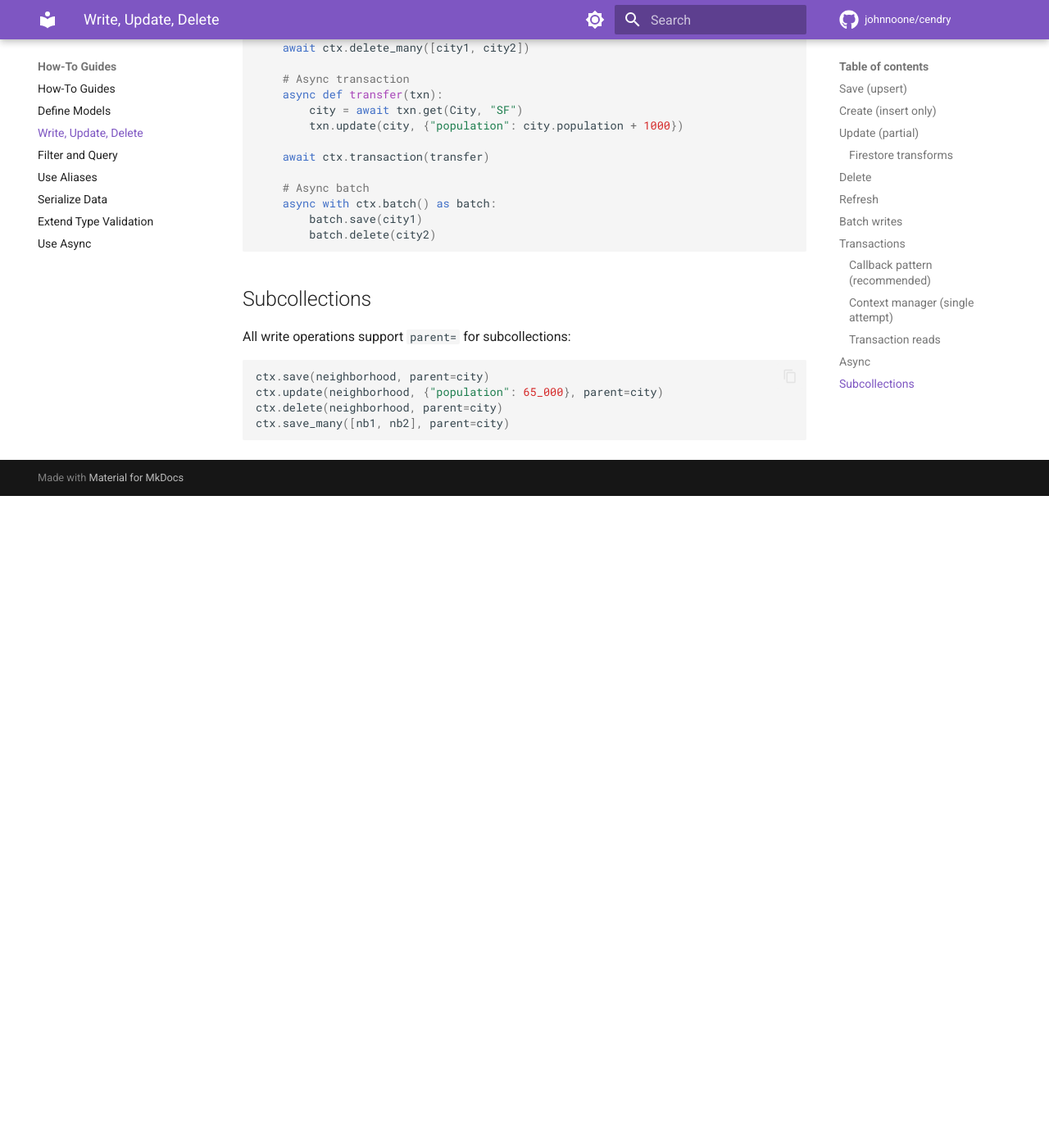
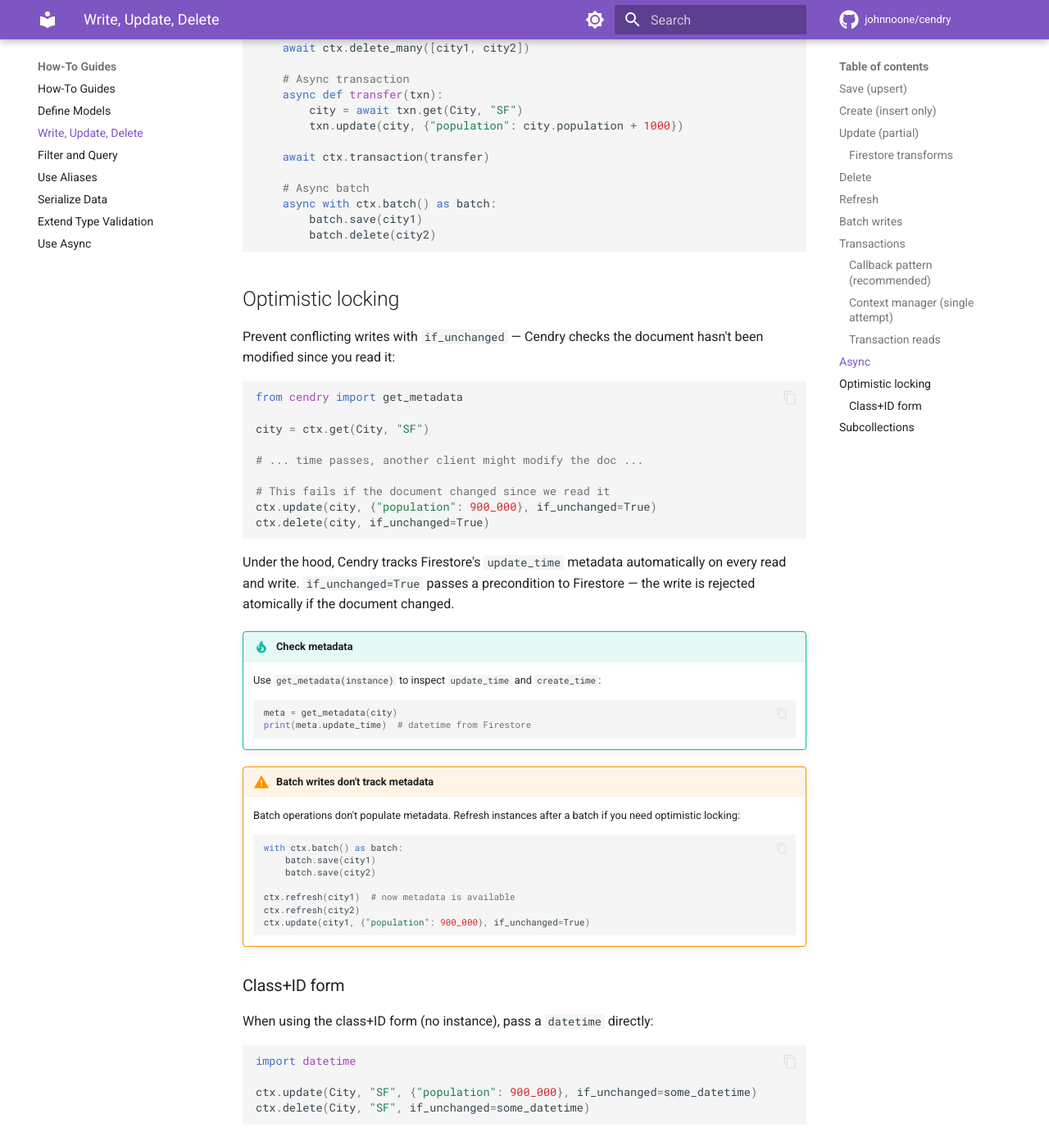
Before and after one commit to johnnoone/cendry, an MkDocs documentation site: the page built from docs/how-to/writing.md, in a window 1280 px wide and 1400 px high, scrolled down 3466 px. Shown: the whole window at 82% size. Built offline with MkDocs 1.6.1 and Material for MkDocs 9.7.7, drawn with Linux system fonts in a browser that asks for light colours; comment, search, counter and statistics services are not loaded; before the commit the page ends 4071 px from its top, so only the background shows below that.

Commit message:
docs: add batch+refresh pattern for optimistic locking, update how-to guide

````diff
--- a/docs/how-to/writing.md
+++ b/docs/how-to/writing.md
@@ -167,6 +167,54 @@ async with AsyncCendry() as ctx:
         batch.delete(city2)
 ```
 
+## Optimistic locking
+
+Prevent conflicting writes with `if_unchanged` — Cendry checks the document hasn't been modified since you read it:
+
+```python
+from cendry import get_metadata
+
+city = ctx.get(City, "SF")
+
+# ... time passes, another client might modify the doc ...
+
+# This fails if the document changed since we read it
+ctx.update(city, {"population": 900_000}, if_unchanged=True)
+ctx.delete(city, if_unchanged=True)
+```
+
+Under the hood, Cendry tracks Firestore's `update_time` metadata automatically on every read and write. `if_unchanged=True` passes a precondition to Firestore — the write is rejected atomically if the document changed.
+
+!!! tip "Check metadata"
+    Use `get_metadata(instance)` to inspect `update_time` and `create_time`:
+    ```python
+    meta = get_metadata(city)
+    print(meta.update_time)  # datetime from Firestore
+    ```
+
+!!! warning "Batch writes don't track metadata"
+    Batch operations don't populate metadata. Refresh instances after a batch if you need optimistic locking:
+    ```python
+    with ctx.batch() as batch:
+        batch.save(city1)
+        batch.save(city2)
+
+    ctx.refresh(city1)  # now metadata is available
+    ctx.refresh(city2)
+    ctx.update(city1, {"population": 900_000}, if_unchanged=True)
+    ```
+
+### Class+ID form
+
+When using the class+ID form (no instance), pass a `datetime` directly:
+
+```python
+import datetime
+
+ctx.update(City, "SF", {"population": 900_000}, if_unchanged=some_datetime)
+ctx.delete(City, "SF", if_unchanged=some_datetime)
+```
+
 ## Subcollections
 
 All write operations support `parent=` for subcollections:
````
